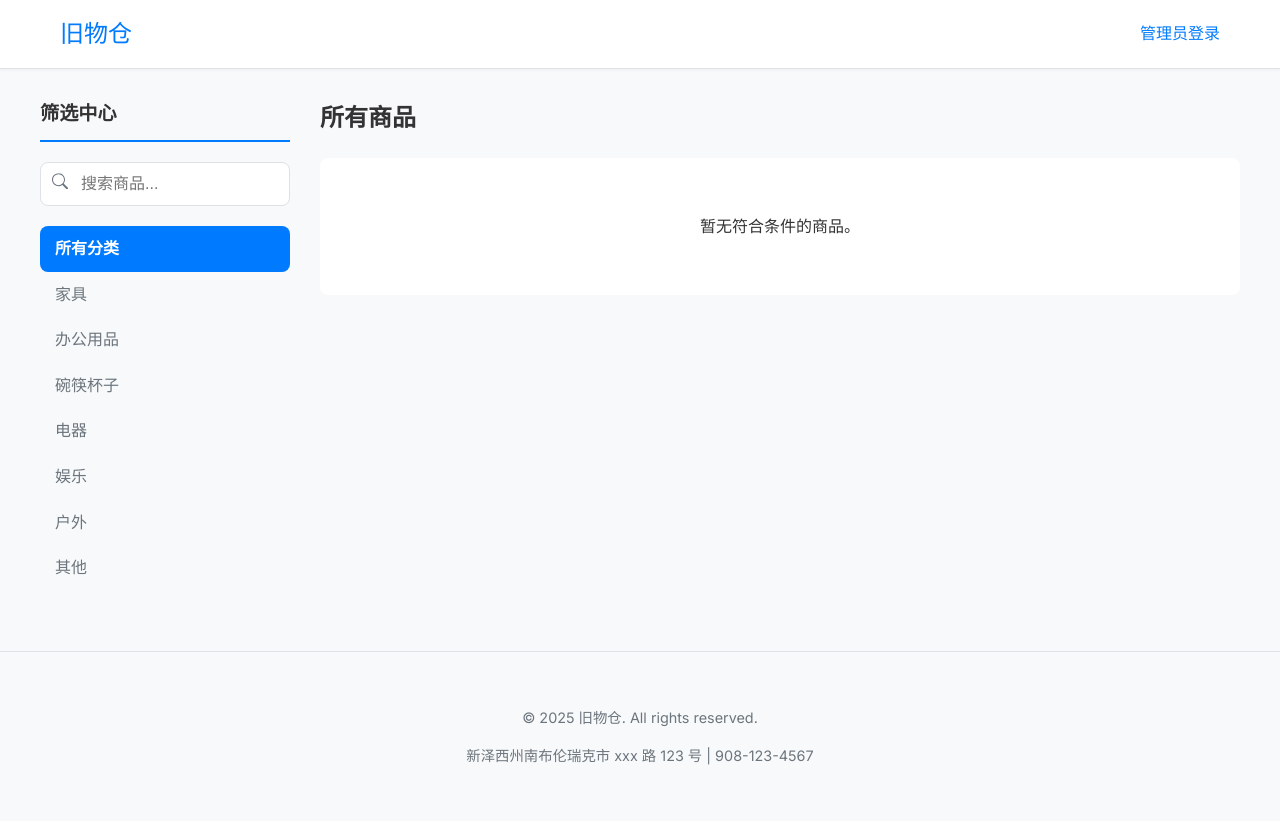
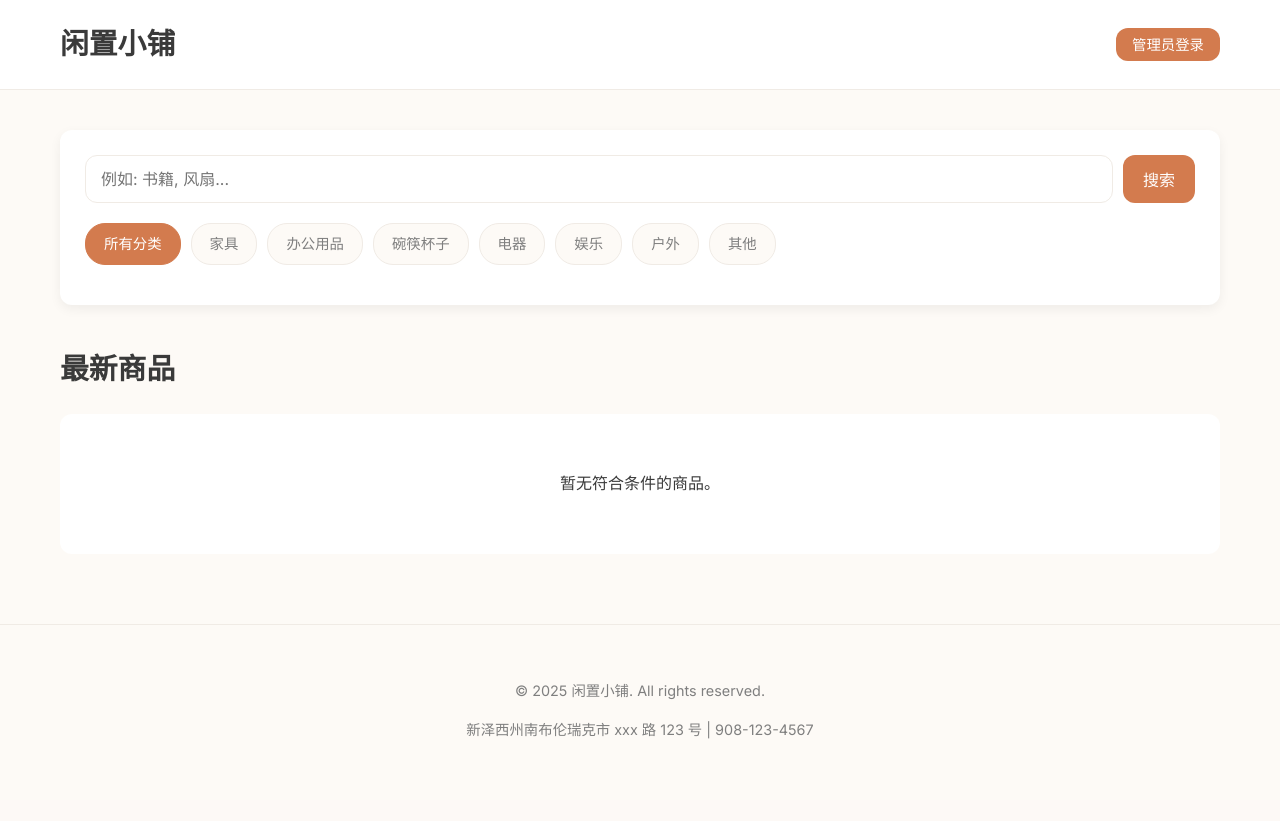
Before and after one commit to jimmy-chen-1/mystore, a Flask app: page / in a window 1280 px wide. After the commit the page ends 739 px from the top, so only its background shows below. Run offline with Flask 3, Linux system fonts and the light colour scheme; data that the repository does not hold is empty.

Commit message:
Update index.html

```diff
--- a/templates/index.html
+++ b/templates/index.html
@@ -3,33 +3,37 @@
 <head>
     <meta charset="UTF-8">
     <meta name="viewport" content="width=device-width, initial-scale=1.0">
-    <title>二手闲置物品交易平台</title>
+    <title>NJ小仓</title>
     <link rel="preconnect" href="https://fonts.googleapis.com">
     <link rel="preconnect" href="https://fonts.gstatic.com" crossorigin>
-    <link href="https://fonts.googleapis.com/css2?family=Poppins:wght@600&family=Inter:wght@400;500&display=swap" rel="stylesheet">
+    <link href="https://fonts.googleapis.com/css2?family=Inter:wght@400;500;700&display=swap" rel="stylesheet">
     <style>
+        /* =================================================================== */
+        /* ==                【 样式控制面板 】                           == */
+        /* ==  在这里修改颜色和字体，整个网站的风格会立刻改变！         == */
+        /* =================================================================== */
         :root {
-            --color-primary: #007bff; /* 主题蓝 */
-            --color-text: #333;
-            --color-text-light: #6c757d;
-            --color-background: #f8f9fa;
-            --color-surface: #ffffff;
-            --color-border: #dee2e6;
-            --font-heading: 'Poppins', sans-serif;
-            --font-body: 'Inter', sans-serif;
-            --shadow-sm: 0 1px 3px rgba(0,0,0,0.05);
-            --shadow-md: 0 4px 6px rgba(0,0,0,0.1);
-            --border-radius: 8px;
+            --color-primary: #d37b4e; /* 主题色 (温暖的赤陶色) */
+            --color-primary-light: #eac5b3;
+            --color-text: #3a3a3a;      /* 主要文字颜色 (深灰色) */
+            --color-text-light: #7f7f7f;
+            --color-background: #fdfaf6; /* 背景色 (柔和米色) */
+            --color-surface: #ffffff;  /* 卡片等元素的背景色 (白色) */
+            --color-border: #f0ebe5;
+            --font-main: 'Inter', sans-serif;
+            --shadow-soft: 0 4px 12px rgba(0,0,0,0.06);
+            --border-radius: 12px;
         }
+        /* =================================================================== */
 
         *, *::before, *::after { box-sizing: border-box; }
 
         body {
-            font-family: var(--font-body);
+            font-family: var(--font-main);
             margin: 0;
             background-color: var(--color-background);
             color: var(--color-text);
-            line-height: 1.6;
+            line-height: 1.7;
         }
 
         .container {
@@ -41,126 +45,99 @@
         /* --- Header --- */
         .header {
             background-color: var(--color-surface);
-            padding: 15px 0;
+            padding: 20px 0;
             border-bottom: 1px solid var(--color-border);
-            position: sticky;
-            top: 0;
-            z-index: 1000;
-            box-shadow: var(--shadow-sm);
         }
         .header-content {
             display: flex;
             justify-content: space-between;
             align-items: center;
         }
-        .logo { font-family: var(--font-heading); font-size: 1.5rem; text-decoration: none; color: var(--color-primary); }
-        .admin-link a { text-decoration: none; color: var(--color-primary); font-weight: 500; }
+        .logo { font-size: 1.8rem; text-decoration: none; color: var(--color-text); font-weight: 700; }
+        .admin-link a { text-decoration: none; background-color: var(--color-primary); color: white; padding: 8px 16px; border-radius: var(--border-radius); font-size: 0.9rem; font-weight: 500; transition: background-color 0.2s; }
+        .admin-link a:hover { background-color: #c06a3d; }
 
-        /* --- Main Layout --- */
-        .main-layout {
-            display: grid;
-            grid-template-columns: 1fr; /* 移动端默认单列 */
-            gap: 30px;
-            padding: 30px 0;
+        /* --- Controls Section --- */
+        .controls-section { padding: 40px 0; }
+        .controls-container {
+            background-color: var(--color-surface);
+            padding: 25px;
+            border-radius: var(--border-radius);
+            box-shadow: var(--shadow-soft);
         }
-
-        /* --- Sidebar for Filters --- */
-        .filters-sidebar h3 {
-            font-family: var(--font-heading);
-            margin-top: 0;
-            border-bottom: 2px solid var(--color-primary);
-            padding-bottom: 10px;
-            margin-bottom: 20px;
-            font-size: 1.2rem;
-        }
-
-        .search-box { position: relative; margin-bottom: 20px; }
-        .search-box input {
-            width: 100%;
-            padding: 12px 12px 12px 40px; /* 左侧留出图标空间 */
+        .search-form { display: flex; gap: 10px; margin-bottom: 20px; }
+        .search-form input {
+            flex-grow: 1;
+            padding: 12px 15px;
             border: 1px solid var(--color-border);
             border-radius: var(--border-radius);
             font-size: 1rem;
+            font-family: var(--font-main);
         }
-        .search-box .icon { position: absolute; left: 12px; top: 50%; transform: translateY(-50%); color: var(--color-text-light); }
+        .search-form button {
+            background-color: var(--color-primary);
+            color: white; padding: 12px 20px; border: none;
+            border-radius: var(--border-radius); cursor: pointer; font-size: 1rem;
+            font-weight: 500; transition: background-color 0.2s;
+        }
+        .search-form button:hover { background-color: #c06a3d; }
 
-        .category-list { list-style: none; padding: 0; margin: 0; }
-        .category-list li a {
-            display: block;
-            padding: 10px 15px;
+        .category-pills { display: flex; gap: 10px; overflow-x: auto; flex-wrap: nowrap; padding-bottom: 15px; scrollbar-width: none; -ms-overflow-style: none; }
+        .category-pills::-webkit-scrollbar { display: none; }
+        .category-pill {
+            background-color: var(--color-background);
+            color: var(--color-text-light);
+            padding: 8px 18px;
+            border-radius: 20px;
             text-decoration: none;
-            color: var(--color-text-light);
-            border-radius: var(--border-radius);
-            transition: background-color 0.2s ease, color 0.2s ease;
+            font-size: 0.9rem;
             font-weight: 500;
+            border: 1px solid var(--color-border);
+            white-space: nowrap;
+            transition: all 0.2s;
         }
-        .category-list li a:hover { background-color: #e9ecef; color: var(--color-primary); }
-        .category-list li a.active {
-            background-color: var(--color-primary);
-            color: var(--color-surface);
-            font-weight: 600;
-        }
+        .category-pill:hover { background-color: var(--color-primary-light); color: var(--color-primary); border-color: var(--color-primary-light); }
+        .category-pill.active { background-color: var(--color-primary); color: white; border-color: var(--color-primary); }
 
-        /* --- Product Grid --- */
+        /* --- Item Grid --- */
+        .content-section { padding-bottom: 40px; }
         .grid-header { margin-bottom: 20px; }
-        .grid-header h2 { font-family: var(--font-heading); margin: 0; font-size: 1.5rem; }
+        .grid-header h2 { font-size: 1.8rem; margin: 0; }
 
-        .item-grid {
-            display: grid;
-            grid-template-columns: 1fr; /* 移动端单列 */
-            gap: 20px;
-        }
+        .item-grid { display: grid; grid-template-columns: repeat(auto-fill, minmax(280px, 1fr)); gap: 25px; }
         .item-card {
             background-color: var(--color-surface);
             border-radius: var(--border-radius);
-            box-shadow: var(--shadow-sm);
-            overflow: hidden;
+            box-shadow: var(--shadow-soft);
             text-decoration: none;
             color: var(--color-text);
             display: flex;
             flex-direction: column;
-            transition: box-shadow 0.2s ease;
+            transition: transform 0.2s, box-shadow 0.2s;
             border: 1px solid var(--color-border);
         }
-        .item-card:hover { box-shadow: var(--shadow-md); }
-        .item-card-image { width: 100%; height: 200px; object-fit: cover; }
-        .item-card-content { padding: 20px; display: flex; flex-direction: column; flex-grow: 1; }
-        .item-card-title { font-family: var(--font-heading); font-size: 1.2rem; margin: 0 0 8px 0; }
-        .item-card-description { font-size: 0.9rem; color: var(--color-text-light); margin: 0 0 15px 0; flex-grow: 1; }
-        .item-card-footer { display: flex; justify-content: space-between; align-items: center; margin-top: auto; }
-        .item-card-price { font-size: 1.4rem; font-weight: 600; color: var(--color-primary); }
-        .item-card-stock { font-size: 0.85rem; padding: 4px 8px; border-radius: 4px; }
-        .in-stock { background-color: #d4edda; color: #155724; }
-        .out-of-stock { background-color: #f8d7da; color: #721c24; }
+        .item-card:hover { transform: translateY(-5px); box-shadow: 0 8px 20px rgba(0,0,0,0.1); }
+        .item-card-image { width: 100%; height: 220px; object-fit: cover; border-top-left-radius: var(--border-radius); border-top-right-radius: var(--border-radius); }
+        .item-card-content { padding: 20px; flex-grow: 1; display: flex; flex-direction: column; }
+        .item-card-title { font-size: 1.3rem; font-weight: 700; margin: 0 0 8px 0; }
+        .item-card-description { font-size: 0.95rem; color: var(--color-text-light); margin: 0 0 15px 0; flex-grow: 1; }
+        .item-card-footer { display: flex; justify-content: space-between; align-items: flex-end; margin-top: auto; }
+        .item-card-price { font-size: 1.5rem; font-weight: 700; color: var(--color-primary); }
+        .item-card-stock { font-size: 0.9rem; font-weight: 500; }
+        .in-stock { color: #27ae60; }
+        .out-of-stock { color: #c0392b; }
         .no-items { text-align: center; padding: 40px; background: var(--color-surface); border-radius: var(--border-radius); }
 
         /* --- Footer --- */
         .footer { text-align: center; padding: 40px 20px; color: var(--color-text-light); font-size: 0.9rem; border-top: 1px solid var(--color-border); margin-top: 30px; }
         .footer a { color: var(--color-primary); }
 
-        /* --- Desktop Layout (Tablet and up) --- */
-        @media (min-width: 768px) {
-            .main-layout {
-                grid-template-columns: 250px 1fr; /* 侧边栏 + 内容区 */
-            }
-            .item-grid {
-                grid-template-columns: repeat(2, 1fr); /* 平板双列 */
-            }
-        }
-
-        /* --- Large Desktop Layout --- */
-        @media (min-width: 1024px) {
-            .item-grid {
-                grid-template-columns: repeat(3, 1fr); /* 桌面三列 */
-            }
-        }
     </style>
 </head>
 <body>
-
     <header class="header">
         <div class="container header-content">
-            <a href="{{ url_for('home') }}" class="logo">旧物仓</a>
+            <a href="{{ url_for('home') }}" class="logo">闲置小铺</a>
             <div class="admin-link">
                 {% if logged_in %}
                     <a href="{{ url_for('admin') }}">管理后台</a>
@@ -171,39 +148,28 @@
         </div>
     </header>
 
-    <div class="container main-layout">
-        <aside class="filters-sidebar">
-            <h3>筛选中心</h3>
-            <form class="search-box" action="{{ url_for('home') }}" method="get">
-                <span class="icon">
-                    <svg xmlns="http://www.w3.org/2000/svg" width="16" height="16" fill="currentColor" viewBox="0 0 16 16">
-                        <path d="M11.742 10.344a6.5 6.5 0 1 0-1.397 1.398h-.001c.03.04.062.078.098.115l3.85 3.85a1 1 0 0 0 1.415-1.414l-3.85-3.85a1.007 1.007 0 0 0-.115-.1zM12 6.5a5.5 5.5 0 1 1-11 0 5.5 5.5 0 0 1 11 0z"/>
-                    </svg>
-                </span>
-                <input type="text" name="q" placeholder="搜索商品..." value="{{ query or '' }}">
-                <input type="hidden" name="category" value="{{ current_category or '' }}">
-            </form>
+    <div class="container">
+        <section class="controls-section">
+            <div class="controls-container">
+                <form class="search-form" action="{{ url_for('home') }}" method="get">
+                    <input type="text" name="q" placeholder="例如: 书籍, 风扇..." value="{{ query or '' }}">
+                    <button type="submit">搜索</button>
+                </form>
+                <div class="category-pills">
+                    <a href="{{ url_for('home', q=query) }}" class="category-pill {% if not current_category %}active{% endif %}">所有分类</a>
+                    {% for cat in categories %}
+                        {% if cat != '所有分类' %}
+                            <a href="{{ url_for('home', category=cat, q=query) }}" class="category-pill {% if cat == current_category %}active{% endif %}">{{ cat }}</a>
+                        {% endif %}
+                    {% endfor %}
+                </div>
+            </div>
+        </section>
 
-            <ul class="category-list">
-                <li><a href="{{ url_for('home', q=query) }}" class="{% if not current_category %}active{% endif %}">所有分类</a></li>
-                {% for cat in categories %}
-                    {% if cat != '所有分类' %}
-                        <li><a href="{{ url_for('home', category=cat, q=query) }}" class="{% if cat == current_category %}active{% endif %}">{{ cat }}</a></li>
-                    {% endif %}
-                {% endfor %}
-            </ul>
-        </aside>
-
-        <main class="product-grid-wrapper">
+        <main class="content-section">
             <div class="grid-header">
                 <h2>
-                    {% if current_category %}
-                        分类: {{ current_category }}
-                    {% elif query %}
-                        "{{ query }}" 的搜索结果
-                    {% else %}
-                        所有商品
-                    {% endif %}
+                    {% if current_category %}{{ current_category }}{% elif query %}"{{ query }}" 的搜索结果{% else %}最新商品{% endif %}
                 </h2>
             </div>
 
@@ -226,15 +192,13 @@
                     {% endfor %}
                 </div>
             {% else %}
-                <div class="no-items">
-                    <p>暂无符合条件的商品。</p>
-                </div>
+                <div class="no-items"><p>暂无符合条件的商品。</p></div>
             {% endif %}
         </main>
     </div>
 
     <footer class="footer">
-        <p>&copy; 2025 旧物仓. All rights reserved.</p>
+        <p>&copy; 2025 闲置小铺. All rights reserved.</p>
         <p>{{ contact.address }} | {{ contact.phone }}</p>
     </footer>
 
```
